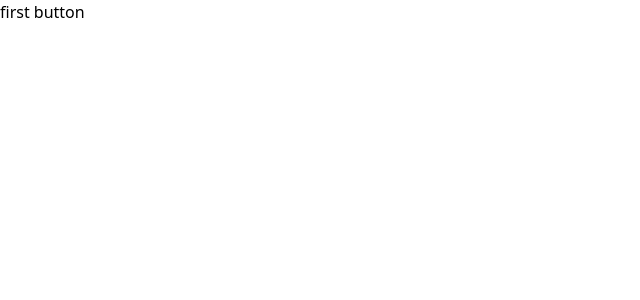
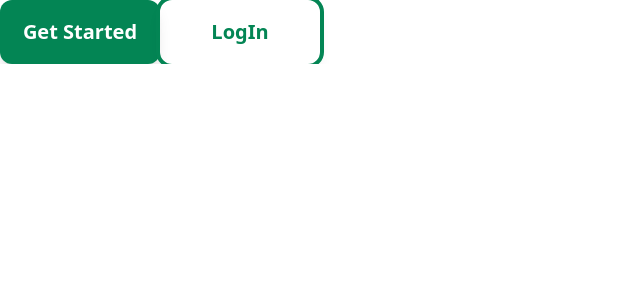
Before and after one commit to KevOrtega/HealthMatters, a Next.js app: page / in a window 1280 px wide. Shown: the top 300 px of the page, without its empty margins (0-640 px from the left). Built offline with nearby package versions, Linux system fonts and the light colour scheme.

Commit message:
Add: buttons primary and secondary stylized, and color palette. Change: global styles

```diff
--- a/src/atoms/Button.tsx
+++ b/src/atoms/Button.tsx
@@ -5,9 +5,19 @@ type ButtonProps = {
 
 export default function Button({ type = "primary", ...props }: ButtonProps) {
 	const button_types = {
-		primary: () => <button {...props}></button>,
-		secondary: () => <button {...props}></button>,
-		submit: () => <button {...props}></button>,
+		primary: () => (
+			<button
+				className="bg-deep-sea w-40 h-16 text-white text-xl font-bold capitalize shadow-lg rounded-xl transition-transform hover:-translate-y-0.5 hover:opacity-80 active:-translate-y-0 cursor-default"
+				{...props}
+			/>
+		),
+		secondary: () => (
+			<button
+				className="bg-transparent w-40 h-16 text-deep-sea text-xl font-bold capitalize shadow-lg rounded-xl outline outline-4 outline-deep-sea transition-transform hover:-translate-y-0.5 hover:opacity-80 active:-translate-y-0 cursor-default"
+				{...props}
+			/>
+		),
+		submit: () => <button {...props} />,
 	};
 	return button_types[type]();
 }
--- a/src/pages/index.tsx
+++ b/src/pages/index.tsx
@@ -4,7 +4,8 @@ import Button from "@/atoms/Button";
 export default function Home() {
 	return (
 		<main>
-			<Button>first button</Button>
+			<Button>get started</Button>
+			<Button type="secondary">LogIn</Button>
 		</main>
 	);
 }
--- a/src/styles/globals.css
+++ b/src/styles/globals.css
@@ -3,9 +3,7 @@
 @tailwind utilities;
 
 * {
-	box-sizing: border-box;
-	padding: 0;
-	margin: 0;
+	@apply font-sans text-mine-shaft box-border p-0 m-0;
 }
 
 html,
--- a/tailwind.config.js
+++ b/tailwind.config.js
@@ -9,6 +9,16 @@ module.exports = {
 		"./src/**/*.{js,ts,jsx,tsx}",
 	],
 	theme: {
+		colors: {
+			transparent: "transparent",
+			"kaitoke-green": "#005227",
+			"deep-sea": "#038554",
+			"caribbean-green": "#03BB85",
+			viking: "#68DDBD",
+			anakiwa: "#A4FFF7",
+			white: "#ffffff",
+			"mine-shaft": "#333333",
+		},
 		extend: {},
 	},
 	plugins: [],
```
